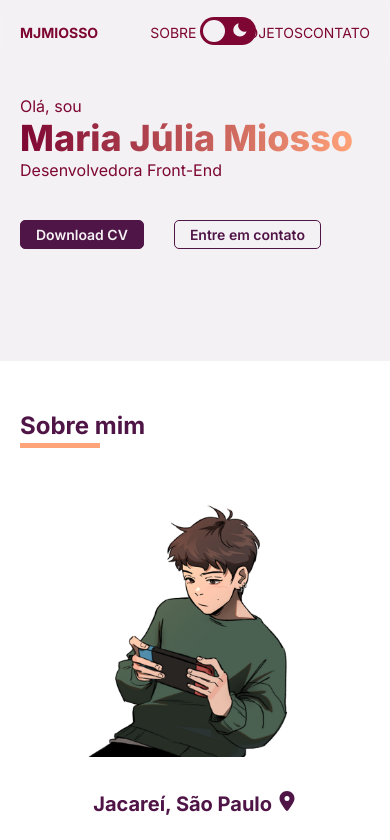
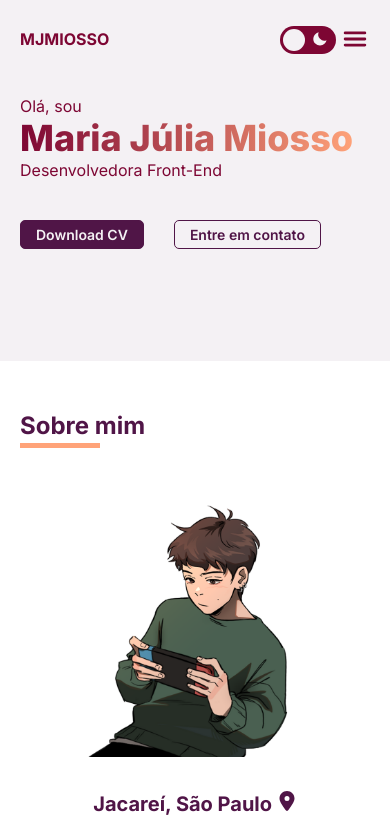
Before and after one commit to mjuliamiosso/portfolio-mjmiosso, a React (Vite) app: page / in a window 390 px wide. Shown: the top 840 px of the page. Built offline with nearby package versions, Linux system fonts and the light colour scheme.

Commit message:
adição do menu-mobile

```diff
--- a/src/index.scss
+++ b/src/index.scss
@@ -30,8 +30,8 @@ html{
 }
 
 .switch{
-  margin-top: -48px;
-  padding-left: 200px;
+  margin-top: -52px;
+  padding-left: 280px;
 }
 
 .moon{
@@ -116,6 +116,10 @@ html{
   .center-underline::after{
     width: 150px;
   }
+
+  .switch{
+    margin-top: -47px;
+  }
 }
 
 @media (min-width: 1440px){
--- a/src/views/AboutMe/AboutMe.jsx
+++ b/src/views/AboutMe/AboutMe.jsx
@@ -23,9 +23,9 @@ const AboutMe = () => {
                 <Fade direction='left'>
                   <h3>Jacareí, São Paulo <FaLocationDot /></h3>
                   <p>Olá! Sou uma desenvolvedora <b>Front End </b>
-                  apaixonada por <b>UI/UX e design</b>. Me formei na
-                  <b> Escola de Tecnologia DNC</b>, onde concluí o
-                  curso <b>FullStack</b>. Tenho habilidades em criar
+                  apaixonada por <b>UI/UX e design</b>. Concluí o
+                  curso <b>FullStack</b> na
+                  <b> Escola de Tecnologia DNC</b>. Tenho habilidades em criar
                   interfaces intuitivas e esteticamente
                   agradáveis, utilizando meu conhecimento em
                   <b> HTML, CSS</b> e <b>JavaScript</b>. Estou sempre em
--- a/src/views/Navbar/Navbar.jsx
+++ b/src/views/Navbar/Navbar.jsx
@@ -1,18 +1,26 @@
-import React from 'react'
+import React, { useState } from 'react'
 import './index.scss'
 import '../../sass/_mixins.scss'
+import { IoMenu } from "react-icons/io5";
 
 const Navbar = () => {
+  const [isOpen, setIsOpen] = useState(false)
+
+  const toggleMenu = () => {
+    setIsOpen((open) => !open)
+  }
+
   return (
     <div className='navbar-bg'>
       <nav className='navbar container'>
           <a className='navbar-name' href="#header">MJMIOSSO</a>
-          <div>
-            <div className='navbar-links'>
+          <div className='navbar-links-container'>
+            <div className={`navbar-links ${isOpen ? "is-open" : ""}`}>
               <a href="#aboutme">SOBRE MIM</a>
               <a href="#projects">PROJETOS</a>
               <a href="#form">CONTATO</a>
             </div>
+            <IoMenu className='menu' onClick={toggleMenu} />
           </div>
       </nav>
     </div>
--- a/src/views/Navbar/index.scss
+++ b/src/views/Navbar/index.scss
@@ -8,10 +8,6 @@
 .navbar{
     @include flex-spacebetween;
 
-    .navbar-links{
-        @include flex-spacebetween;
-    }
-
     div{
         display: flex;
     }
@@ -21,12 +17,42 @@
     }
 
     a{
-        font-size: 14px;
+        font-size: 16px;
     }
 }
 
 .btn-switch{
     margin-right: 20px ;
+}
+
+// Hamburguer Menu
+.menu{
+    font-size: 30px;
+    cursor: pointer;
+}
+.navbar-links{
+    display: none !important;
+}
+
+.navbar-links-container{
+    @include flex-center
+}
+
+// Is Open
+.navbar-links.is-open{
+    display: flex !important;
+    flex-direction: column;
+    position: fixed;
+    top: 70px;
+    margin-top: 8px;
+    padding: 30px 150px 30px 30px;
+    height: 100vh;
+    width: 450px;
+}
+
+.navbar-links.is-open a{
+    margin-bottom: 20px;
+    font-weight: bold;
 }
 
 // Light Theme
@@ -37,9 +63,15 @@
 }
 
 #light .navbar-bg{
-    background-color: #f4f1f483;
-    -webkit-backdrop-filter: blur(8px);
-    backdrop-filter: blur(5px);
+    background-color: #f4f1f4e8;
+}
+
+#light .menu{
+    color: $light-text;
+}
+
+#light .navbar-links.is-open{
+    background-color: #f4f1f4e8;
 }
 
 // Dark Theme
@@ -49,21 +81,36 @@
     }
 }
 #dark .navbar-bg{
-    background-color: #181718dc;
-    -webkit-backdrop-filter: blur(8px);
-    backdrop-filter: blur(5px);
+    background-color: #181718ee;
+}
+
+#dark .menu{
+    color: $dark-text;
+}
+
+#dark .navbar-links.is-open{
+    background-color: #181718ee;
 }
 
 @media (min-width: 1024px){
+    .menu{
+        display: none;
+    }
     .navbar{
         a{
             font-size: 16px;
+            font-weight: bold;
         }
     }
 
     .navbar-links{
-        gap: 10px;
+        display: block !important;
     }
+
+    .navbar-links a{
+        margin-left: 10px;
+    }
+
     .btn-switch{
         margin-right: 20px ;
     }
```
Also changed, not shown: 1 other file (tests, documents, lock files or other folders).
